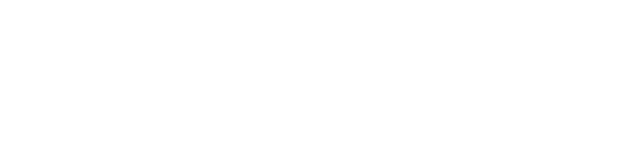
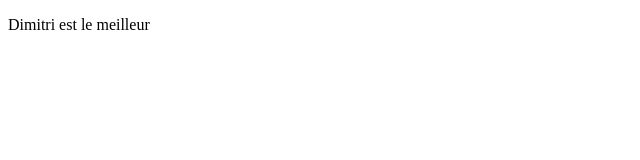
Before and after one commit to dhmmasson/demo9, a plain HTML site: page index.html in a window 1280 px wide. Shown: the whole page, without its empty margins (0-640 px from the left). Drawn offline with Linux system fonts and the light colour scheme.

Commit message:
feat: add the truth

```diff
--- a/index.html
+++ b/index.html
@@ -6,6 +6,6 @@
     <title>Document</title>
 </head>
 <body>
-
+    <p> Dimitri est le meilleur </p>
 </body>
 </html>
```
